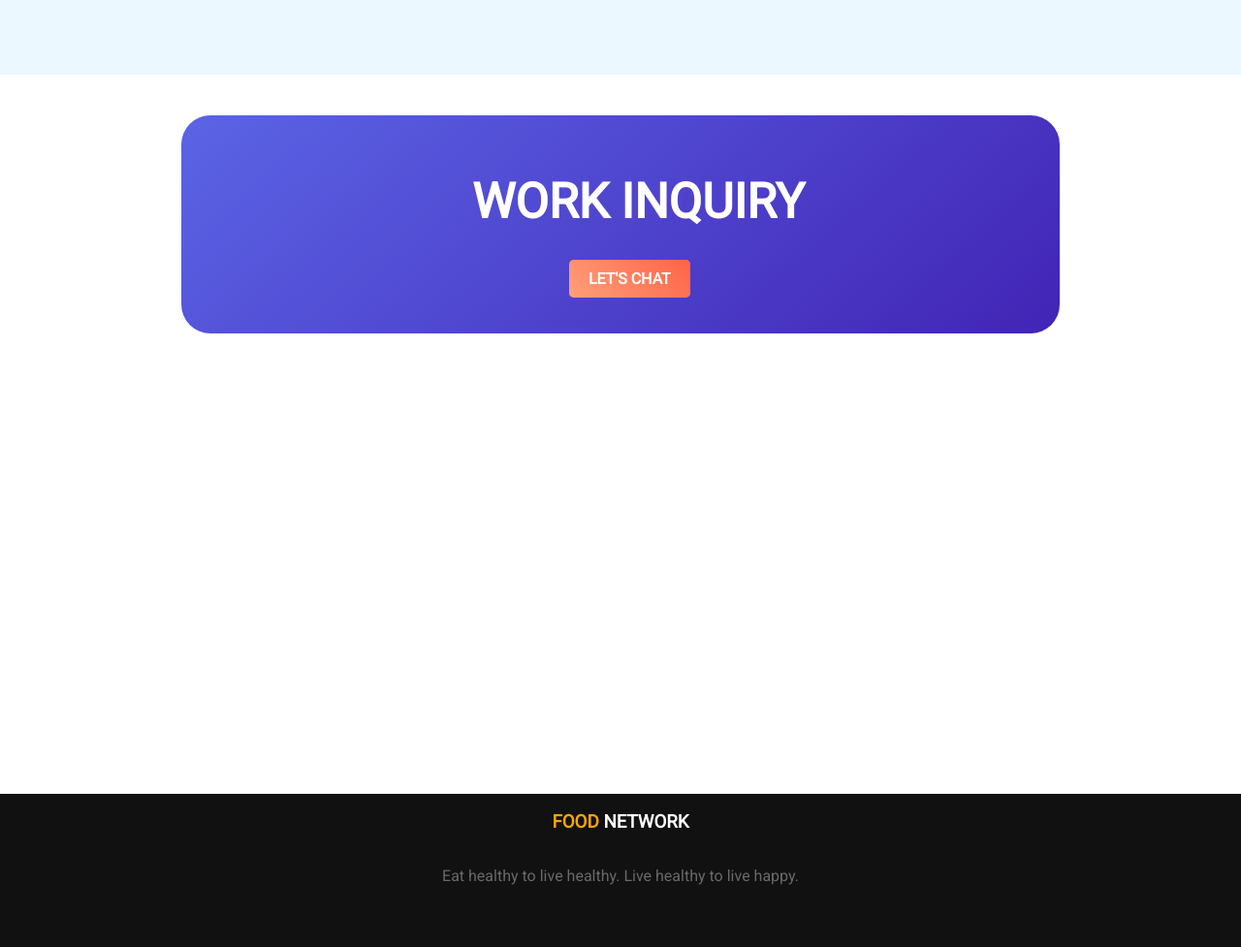
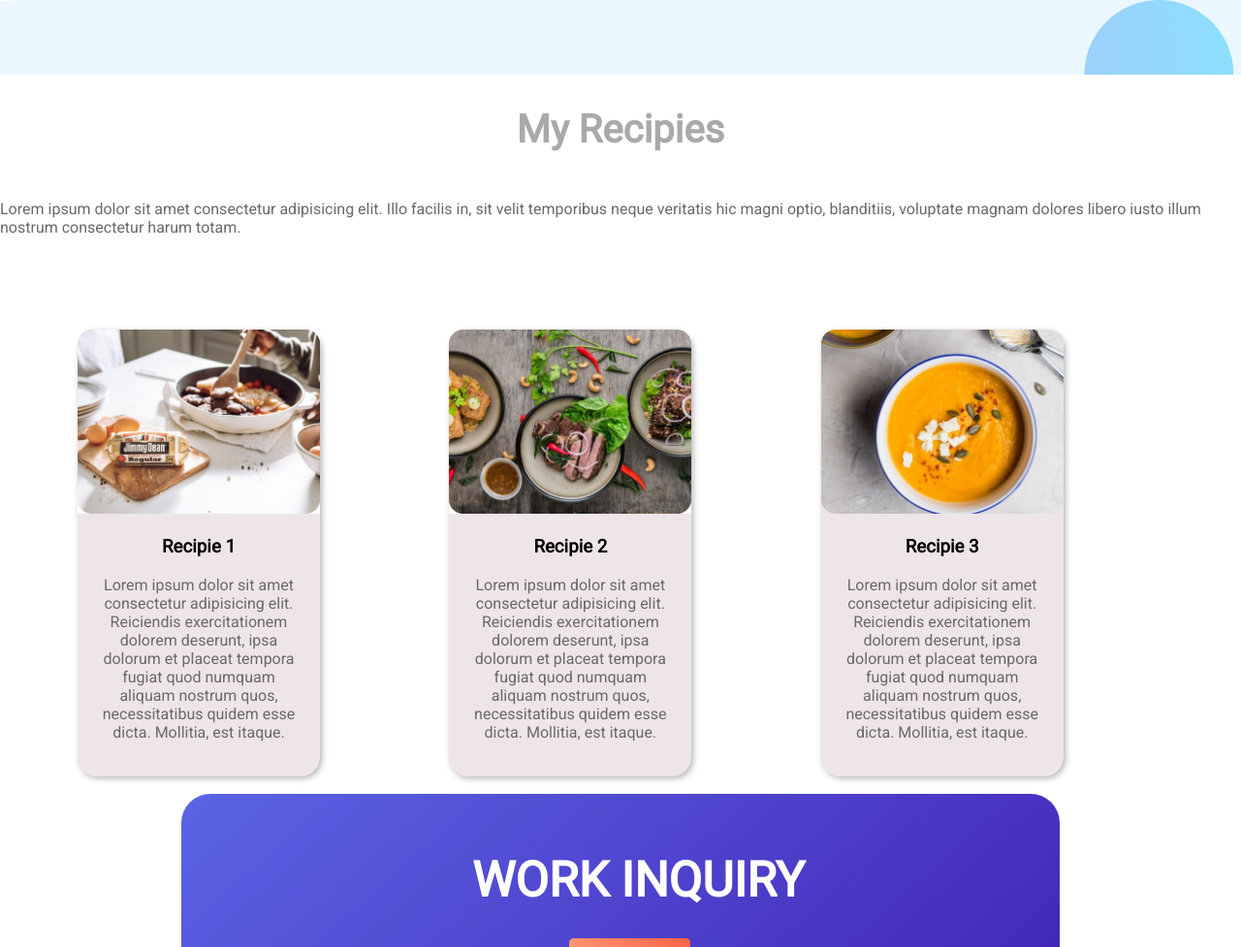
Before and after one commit to rjprerona/food-network-portfolio, a plain HTML site: page index.html in a window 1280 px wide. Shown: the part 1323-2300 px from the top of the page at 97% size. Drawn offline with Linux system fonts and the light colour scheme.

Commit message:
recipie section added

```diff
--- a/index.html
+++ b/index.html
@@ -13,6 +13,7 @@
 
 </head>
 <body>
+
     <section class="top-banner">
         <div class="half-width">
             <h1><span class="orange-highlight">Skip</span> The Diet,</h1>
@@ -41,6 +42,49 @@
 
 
 
+    <!-- recipie section -->
+
+
+    <section class="recipie-section">
+
+       <div class="recipies">
+           <h2>My Recipies</h2>
+           <p>Lorem ipsum dolor sit amet consectetur adipisicing elit. Illo facilis in, sit velit temporibus neque veritatis hic magni optio, blanditiis, voluptate magnam dolores libero iusto illum nostrum consectetur harum totam.</p>
+       </div>
+
+        <div class="container">
+            <main class="grid">
+                <article>
+                    <img src="images/food/Project Cover.jpg" alt="">
+                    <div class="text">
+                        <h3>Recipie 1</h3>
+                        <p>Lorem ipsum dolor sit amet consectetur adipisicing elit. Reiciendis exercitationem dolorem deserunt, ipsa dolorum et placeat tempora fugiat quod numquam aliquam nostrum quos, necessitatibus quidem esse dicta. Mollitia, est itaque.</p>
+                    </div>
+                </article>
+
+                <article>
+                    <img src="images/food/Project Cover1.jpg" alt="">
+                    <div class="text">
+                        <h3>Recipie 2</h3>
+                        <p>Lorem ipsum dolor sit amet consectetur adipisicing elit. Reiciendis exercitationem dolorem deserunt, ipsa dolorum et placeat tempora fugiat quod numquam aliquam nostrum quos, necessitatibus quidem esse dicta. Mollitia, est itaque.</p>
+                    </div>
+                </article>
+
+                <article>
+                    <img src="images/food/Project Cover.png" alt="">
+                    <div class="text">
+                        <h3>Recipie 3</h3>
+                        <p>Lorem ipsum dolor sit amet consectetur adipisicing elit. Reiciendis exercitationem dolorem deserunt, ipsa dolorum et placeat tempora fugiat quod numquam aliquam nostrum quos, necessitatibus quidem esse dicta. Mollitia, est itaque.</p>
+                    </div>
+                </article>
+
+            </main>
+        </div>
+
+    </section>
+
+
+
         <section>
             <div class="contact">
                     <h1>WORK INQUIRY</h1>
--- a/style.css
+++ b/style.css
@@ -1,10 +1,12 @@
 body{
     font-family: 'Roboto', sans-serif;
-    margin: 0;
+     margin: 0;
+
 }
 .orange-highlight{
     color: orange;
 }
+
 h1{
     font-size: 50px;
 }
@@ -39,6 +41,8 @@ section{
 .about-area{
     background-image: url(images/shapes/Frame\ 57.jpg);
     background-repeat: no-repeat;
+    background-size: cover;
+
 }
 .another-half-width{
     width: 40%;
@@ -49,15 +53,6 @@ section{
 .another-half-width img{
     width: 72%;
 }
-/* .food-items img{
-    height: 100%;
-    width: 31.2%;
-   float: left;
-    padding: 0 0 20px 0;
-}
-#center-align{
-    text-align: center;
-} */
 
 .contact{
     height: 225px;
@@ -106,3 +101,32 @@ footer{
     flex-direction: column;
 
 }
+
+.grid{
+    margin: 80px;
+    display: grid;
+    grid-template-columns: repeat(3, 1fr);
+    grid-gap: 30px;
+    align-items: center;
+}
+.grid img{
+    width: 100%;
+    height: fit-content;
+}
+.grid > article{
+    background: #eee5e9;
+    border: none;
+    box-shadow: 2px 2px 6px 0px rgba(0,0,0,0.3);
+    border-radius: 20px;
+    text-align: center;
+    width: 250px;
+}
+.text{
+    padding: 0 20px 20px;
+}
+.recipies{
+    display: flex;
+    align-items: center;
+    justify-content: center;
+    flex-direction: column;
+}
```
